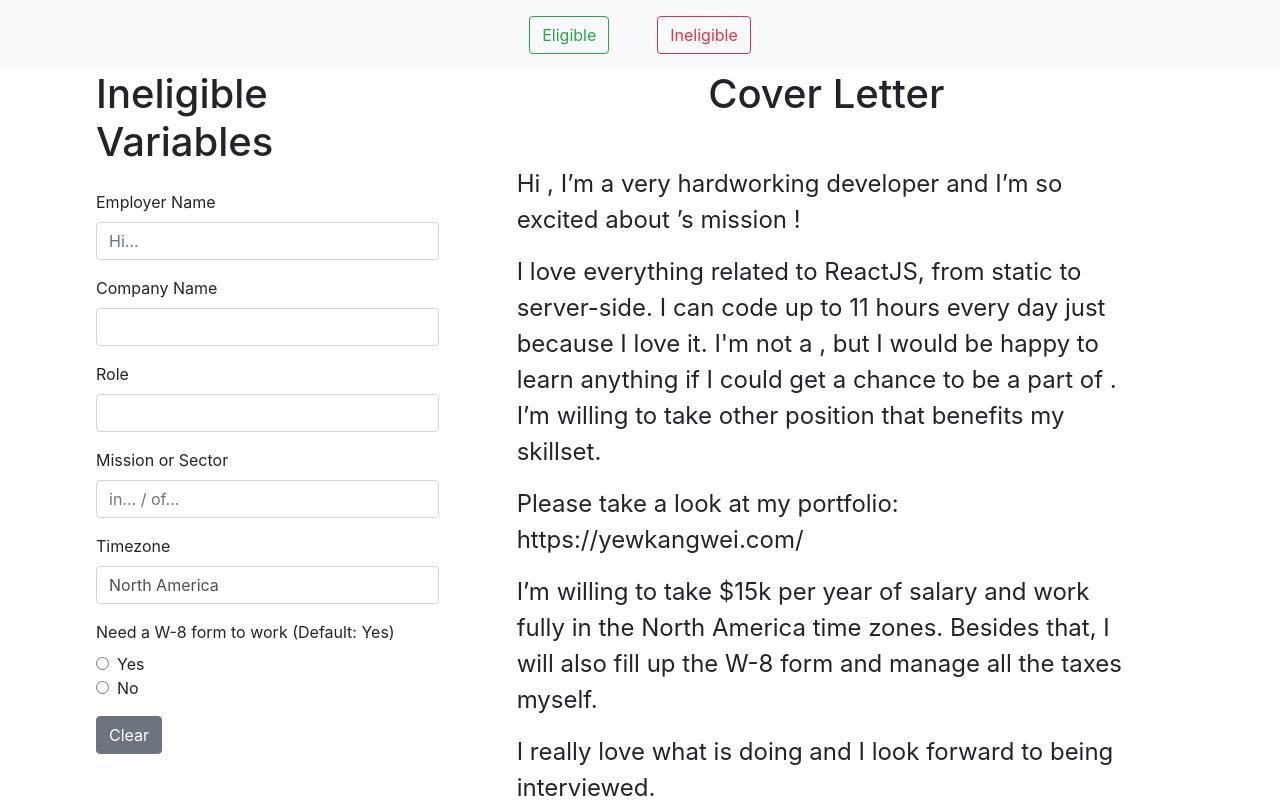
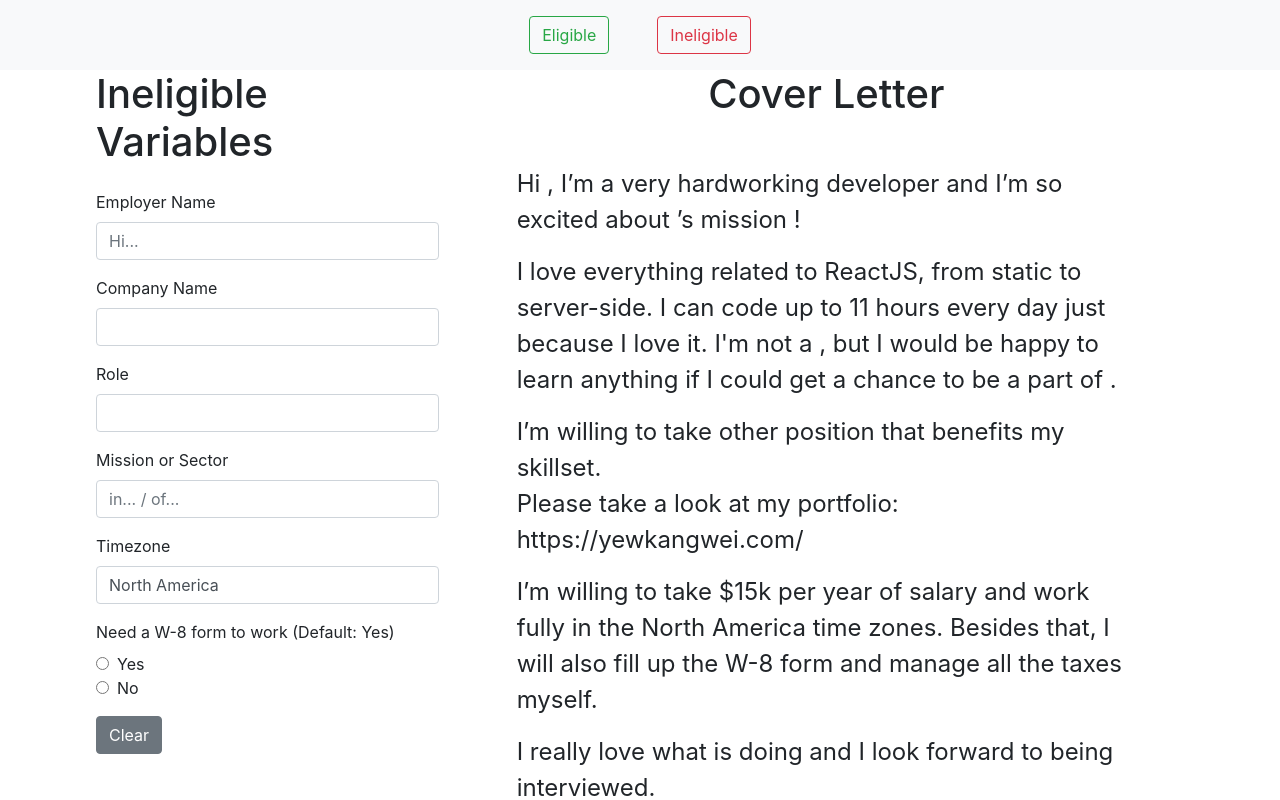
Before and after one commit to yewyewXD/Smart-Cover-Letter, a React (Create React App) app: page /ineligible in a window 1280 px wide. Shown: the top 800 px of the page. Built offline with nearby package versions, Linux system fonts and the light colour scheme.

Commit message:
improve cover letter

```diff
--- a/src/pages/Ineligible.jsx
+++ b/src/pages/Ineligible.jsx
@@ -144,11 +144,14 @@ export default function Ineligible() {
               I love everything related to ReactJS, from static to server-side.
               I can code up to 11 hours every day just because I love it. I'm
               not a {role}, but I would be happy to learn anything if I could
-              get a chance to be a part of {company}. I’m willing to take other
-              position that benefits my skillset.
+              get a chance to be a part of {company}.
             </p>
 
-            <p>Please take a look at my portfolio: https://yewkangwei.com/</p>
+            <p>
+              I’m willing to take other position that benefits my skillset.
+              <br />
+              Please take a look at my portfolio: https://yewkangwei.com/
+            </p>
 
             <p>
               I’m willing to take $15k per year of salary and work fully in the
```
